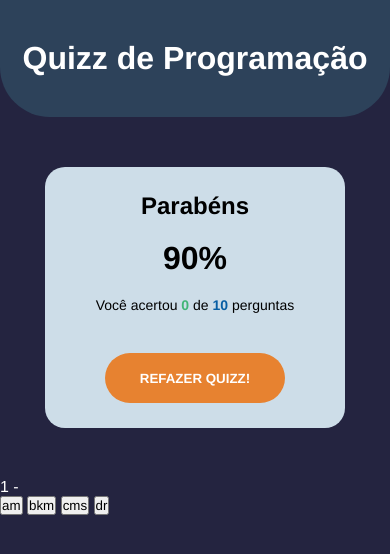
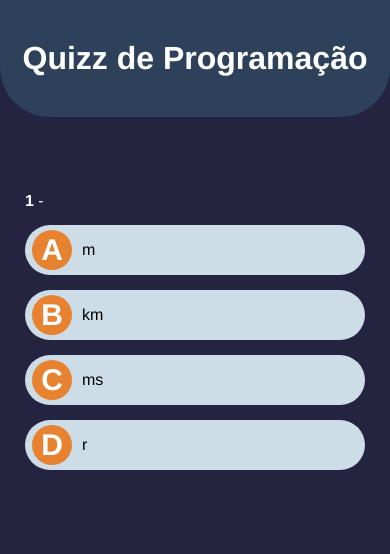
Before and after one commit to Lucas-OF28/quizzVanilaJs, a plain HTML site: page index.html in a window 390 px wide. Drawn offline with Linux system fonts and the light colour scheme.

Commit message:
css responsivo

```diff
--- a/css/styles.css
+++ b/css/styles.css
@@ -74,3 +74,91 @@ body{
   border-color: #e78230;
   color: #e78230;
 }
+
+/*Quizz container */
+
+#quizz-container{
+  width: 500px;
+  margin: 50px auto;
+  border: 1px solid #cddde8;
+  padding: 25px;
+  border-radius: 25px;
+}
+
+#question{
+  text-align: center;
+  margin-bottom: 25px;
+  font-size: 20px;
+}
+
+#question-number{
+  font-weight: bold;
+}
+
+#answers-box button{
+  display: flex;
+  align-items: center;
+  margin: 15px 0;
+  width: 300px;
+  height: 50px;
+  border-radius: 25px;
+  background-color: #cddde8;
+  border: 2px solid transparent;
+  text-align: left;
+  padding-left: 5px;
+  color: #000;
+  cursor: pointer;
+  transition: .5s;
+}
+
+#answer-box button:hover{
+  background-color: #e78230;
+  color: #fff;
+}
+
+#answers-box .btn-letter{
+  font-size: 30px;
+  font-weight: bold;
+  background-color: #e78230;
+  color: #fff;
+  border-radius: 50%;
+  line-height: 40px;
+  text-align: center;
+  text-transform: uppercase;
+  flex: 1 1 0;
+  max-width: 40px;
+}
+
+.question-answer{
+  flex: 1 1 0;
+  margin-left: 10px;
+  font-size: 16px
+}
+
+#quizz-container .wrong-answer,
+#quizz-container .wrong-answer .btn-letter {
+ background-color: #e62210;
+ color: #fff;
+}
+
+#quizz-container .correct-answer,
+#quizz-container .correct-answer .btn-letter {
+  background-color: #40b576;
+  color: #fff;
+}
+
+/* RESPONSIVO */
+@media(max-width: 450px){
+  #quizz-container{
+    border: none;
+    width: 100%;
+  }
+
+  #answers-box button{
+    width: 100%;
+  }
+
+  #score-container{
+    width: 90%;
+  }
+}
--- a/index.html
+++ b/index.html
@@ -8,7 +8,7 @@
 <body>
   <h1 id="main-title">Quizz de Programação</h1>
   <!--SCORE BOARD-->
-  <div id="score-container">
+  <div id="score-container" class="hide">
     <h2>Parabéns</h2>
     <p id="display-score"><span>90</span>%</p>
     <p>Você acertou <span id="correct-answers">0</span> de <span id="questions-qty">10</span> perguntas</p>
@@ -20,8 +20,8 @@
       <span id="question-number">1</span> - <span id="question-next"></span>
     </p>
     <div id="answers-box">
-      <button class="correct-answer"><span class="btn-letter">a</span><span class="question-answer">m</span></button>
-      <button class="wrong-answer"><span class="btn-letter">b</span><span class="question-answer">km</span></button>
+      <button><span class="btn-letter">a</span><span class="question-answer">m</span></button>
+      <button><span class="btn-letter">b</span><span class="question-answer">km</span></button>
       <button><span class="btn-letter">c</span><span class="question-answer">ms</span></button>
       <button><span class="btn-letter">d</span><span class="question-answer">r</span></button>
     </div>
```
